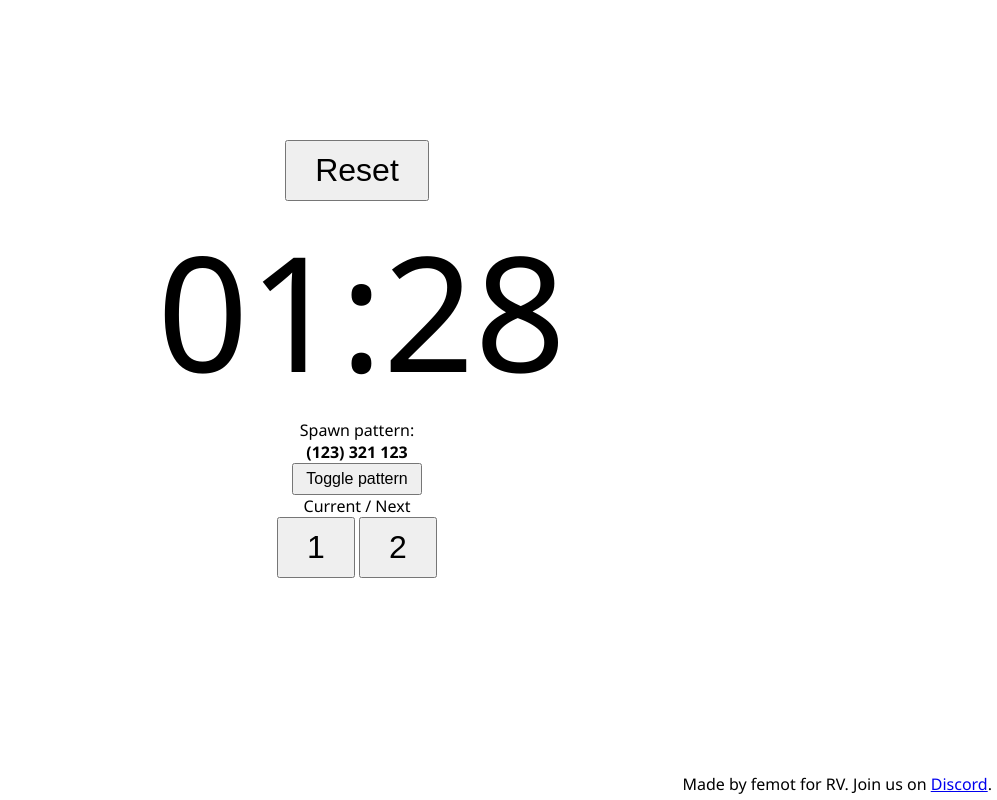
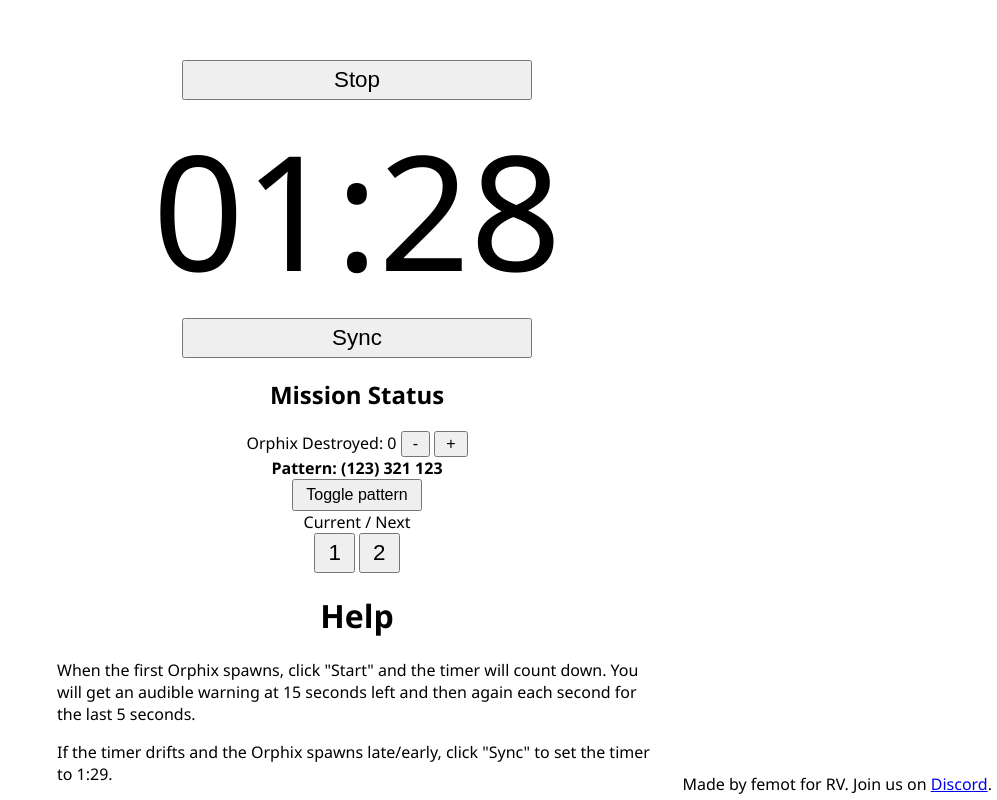
Before and after one commit to youaredoingitwrong/orphix-timer, a plain HTML site: page index.html in a window 1280 px wide. Both pictures are taken after a click on the element "Start". Shown: the whole page, without its empty margins (283-1280 px from the left). Drawn offline with Linux system fonts and the light colour scheme.

Commit message:
add help; add sync function; add orphix destroyed counter + correction function

```diff
--- a/index.html
+++ b/index.html
@@ -9,17 +9,45 @@
 
 <body>
 	<div class="timer">
-		<div class="toggle" id="toggle"><button type="button" id="button">Start</button></div>
-		<div class="time" id="timer">01:30</div>
+		<div class="toggle" id="toggle">
+			<button type="button" class="widebutton" id="button">Start</button>
+		</div>
+		<div class="time" id="timer">
+			01:30
+		</div>
+		<div>
+			<button class="widebutton" type="button" id="sync">Sync</button>
+		</div>
 		<div class="rotations">
-			<div>Spawn pattern:</div>
-			<div><strong id="patternText">(123) 321 123</strong></div>
+			<h2>Mission Status</h2>
+			<div>
+				<span>Orphix Destroyed: </span>
+				<span id="orphixDestroyed">0</span>
+				<button type="button" class="plusminusbutton" id="minusDestroyed">-</button>
+				<button type="button" class="plusminusbutton" id="plusDestroyed">+</button>
+			</div>
+			<div>
+				<strong id="patternText">Pattern: (123) 321 123</strong>
+			</div>
 			<div><button type="button" class="smolbutton" id="togglePattern">Toggle pattern</button></div>
 			<div>Current / Next</div>
 			<div>
 			<button type="button" id="current">1</button>
 			<button type="button" id="next">2</button>
 			</div>
+		</div>
+		<div class="help">
+			<h1>Help</h3>
+			<p>
+				When the first Orphix spawns, click "Start" and the timer will count down.
+				You will get an audible warning at 15 seconds left and then again each second for the last 5 seconds.
+			</p>
+			<p>
+				If the timer drifts and the Orphix spawns late/early, click "Sync" to set the timer to 1:29.
+			</p>
+			<p>
+
+			</p>
 		</div>
 	</div>
 
--- a/venom.css
+++ b/venom.css
@@ -3,13 +3,13 @@ body {
 }
 .timer {
 	height: 200px;
-	width: 400px;
+	width: 600px;
 
 	position: fixed;
-	top: 30%;
+	top: 20%;
 	left: 50%;
 	margin-top: -100px;
-	margin-left: -200px;
+	margin-left: -300px;
 
 	text-align: center;
 }
@@ -19,13 +19,22 @@ body {
 }
 
 button {
-	font-size: 2em;
-	padding: 10px 28px;
+	font-size: 1.4em;
+	padding: 5px 12px;
+}
+
+.widebutton {
+	width: 350px;
 }
 
 .smolbutton {
 	font-size: 1em;
 	padding: 5px 12px;
+}
+
+.plusminusbutton {
+	font-size: 1em;
+	padding: 2px 10px;
 }
 
 .credits {
@@ -34,3 +43,11 @@ button {
 	right: 0;
 	margin: 5px;
 }
+
+.help {
+	text-align: left;
+}
+
+.help h1 {
+	text-align: center;
+}
--- a/venom.js
+++ b/venom.js
@@ -5,8 +5,8 @@ var fallbackSound = new Audio("fallingback.oga")
 var whooshSound = new Audio("whoosh.mp3")
 var orphixCount = 1
 var activePattern = "A"
-var patternTextA = "(123) 321 123"
-var patternTextB = "(123) 312 213"
+var patternTextA = "Pattern: (123) 321 123"
+var patternTextB = "Pattern: (123) 312 213"
 var rotationsIntial = [1, 2, 3]
 var rotationsA = [3, 2, 1, 1, 2 , 3]
 var rotationsB = [3, 1, 2, 2, 1 , 3]
@@ -24,10 +24,10 @@ function updateTime(secondsLeft) {
 
 function tick() {
 	remaining = remaining - 1
-	if (remaining < 0) {
-		remaining = roundLength
+	if (remaining < 1) {
+		resetTime()
 		orphixCount = orphixCount + 1
-		updateCurrentNextSpawn()
+		updateView()
 	}
 	if (remaining == 15) {
 		fallbackSound.play()
@@ -36,19 +36,19 @@ function tick() {
 		whooshSound.play()
 	}
 
-	updateTime(remaining)
+	updateView()
 }
 
 function resetTime() {
 	remaining = roundLength
-	updateTime(remaining)
+	updateView()
 }
 
 function startTimer() {
 	resetTime()
 	interval = setInterval(tick, 1000)
 	running = true
-	document.getElementById("button").innerHTML = "Reset"
+	document.getElementById("button").innerHTML = "Stop"
 }
 
 function stopTimer() {
@@ -74,7 +74,7 @@ function togglePattern() {
 		activePattern = "A"
 	}
 	setPatternText()
-	updateCurrentNextSpawn()
+	updateView()
 }
 
 function setPatternText() {
@@ -119,7 +119,41 @@ function updateCurrentNextSpawn() {
 	document.getElementById("next").innerHTML = next
 }
 
+function updateOrphixCount() {
+	document.getElementById("orphixDestroyed").innerHTML = orphixCount - 1
+}
+
+function updateView() {
+	updateCurrentNextSpawn()
+	updateOrphixCount()
+	updateTime(remaining)
+}
+
+function sync() {
+	clearInterval(interval)
+	remaining = roundLength - 1
+	interval = setInterval(tick, 1000)
+	updateTime(remaining)
+}
+
+function plusOrphixDestroyed() {
+	orphixCount = orphixCount + 1
+	updateView()
+}
+
+function minusOrphixDestroyed() {
+	orphixCount = orphixCount - 1
+	if (orphixCount < 1) {
+		orphixCount = 1
+	}
+	updateView()
+}
+
+
 document.getElementById("toggle").addEventListener('click', toggleTimer)
 document.getElementById("togglePattern").addEventListener('click', togglePattern)
+document.getElementById("sync").addEventListener('click', sync)
+document.getElementById("plusDestroyed").addEventListener('click', plusOrphixDestroyed)
+document.getElementById("minusDestroyed").addEventListener('click', minusOrphixDestroyed)
 
 updateTime(remaining)
```
